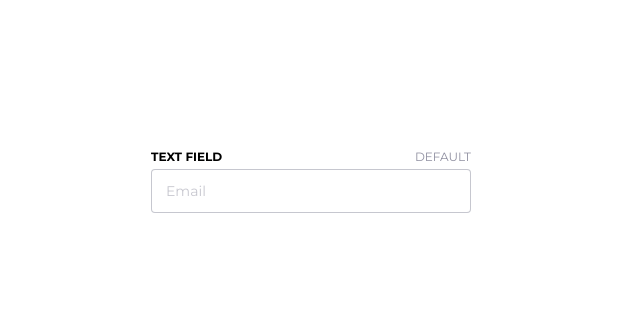
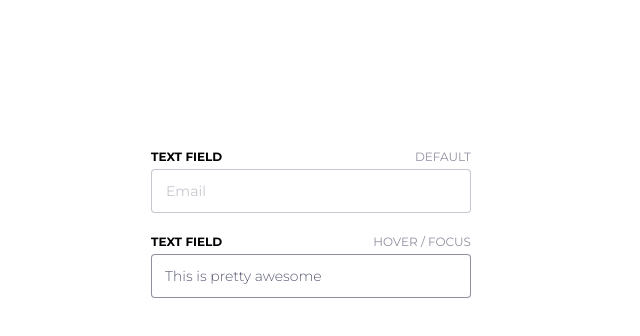
Before and after one commit to SashaGraves/hello-toxin, a plain HTML site: page ui-kit/form-el-pack/text-field.html in a window 1280 px wide. Shown: the whole page, without its empty margins (0-640 px from the left). Drawn offline with Linux system fonts and the light colour scheme.

Commit message:
Form elements: email-input field (hover/focus)
Google Fonts by link
Hover/focus as comment in css.

```diff
--- a/ui-kit/form-el-pack/styles-form-elem.css
+++ b/ui-kit/form-el-pack/styles-form-elem.css
@@ -3,15 +3,17 @@ body {
 }
 
 .block {
-  position: absolute;
-
+  display: block;
+  padding-bottom: 21px;
+  width: 320px;
 
 }
 
 .comment {
-  position: absolute;
-  right: 0;
-  top: 0;
+
+  float: right;
+/*  left: 250px;
+  top: 15px;*/
   font-family: "Montserrat", sans-serif;
   font-style: normal;
   font-weight: normal;
@@ -30,47 +32,31 @@ label {
   font-style: normal;
   font-weight: bold;
   font-size: 12px;
-
-
-
-
-
 }
 
-input#email_input {
+input {
 
-  border: 1px solid rgba(31, 32, 65, 0.25);
   box-sizing: border-box;
   border-radius: 4px;
   height: 44px;
   width: 320px;
   font-family: "Montserrat", sans-serif;
   font-size: 14px;
-  line-height: 18px;
-  color: rgba(31, 32, 65, 0.25);
-  padding: 14px;
   margin-top: 5px;
-
-
 
 }
 
-/* Default
+input#email_input {
+  border: 1px solid rgba(31, 32, 65, 0.25);
+  color: rgba(31, 32, 65, 0.25);
+  line-height: 18px;
+  padding: 14px;
+}
 
-position: absolute;
-width: 57px;
-height: 15px;
-left: 403.74px;
-top: 140px;
-
-font-family: Montserrat;
-font-style: normal;
-font-weight: normal;
-font-size: 12px;
-line-height: 15px;
-/* identical to box height
-text-align: right;
-text-transform: uppercase;
-
-/* Dark 50%
-color: rgba(31, 32, 65, 0.5);
+input#email_input_hov_foc /*:hover. :focus*/{
+  border: 1px solid rgba(31, 32, 65, 0.5);
+  color: rgba(31, 32, 65, 0.75);
+  line-height: 24px;
+  font-weight: 300;
+  padding: 13px;
+}
--- a/ui-kit/form-el-pack/text-field.html
+++ b/ui-kit/form-el-pack/text-field.html
@@ -3,7 +3,7 @@
   <head>
     <meta charset="utf-8">
     <link rel="stylesheet" href="styles-form-elem.css">
-    <link rel="stylesheet" href="https://fonts.googleapis.com/css?family=Montserrat:400,700&display=swap">
+    <link rel="stylesheet" href="https://fonts.googleapis.com/css?family=Montserrat:300,400,500,600,700&display=swap">
   <title></title>
   </head>
   <body>
@@ -14,5 +14,12 @@
       <input id="email_input" type="text" name="email" value="Email">
     </div>
 
+    <div class="block">
+      <div class="comment">Hover / Focus</div>
+      <label id="email_input_hov_foc">Text field</label>
+      <input id="email_input_hov_foc" type="text" name="email"
+       value="This is pretty awesome">
+    </div>
+
   </body>
 </html>
```
